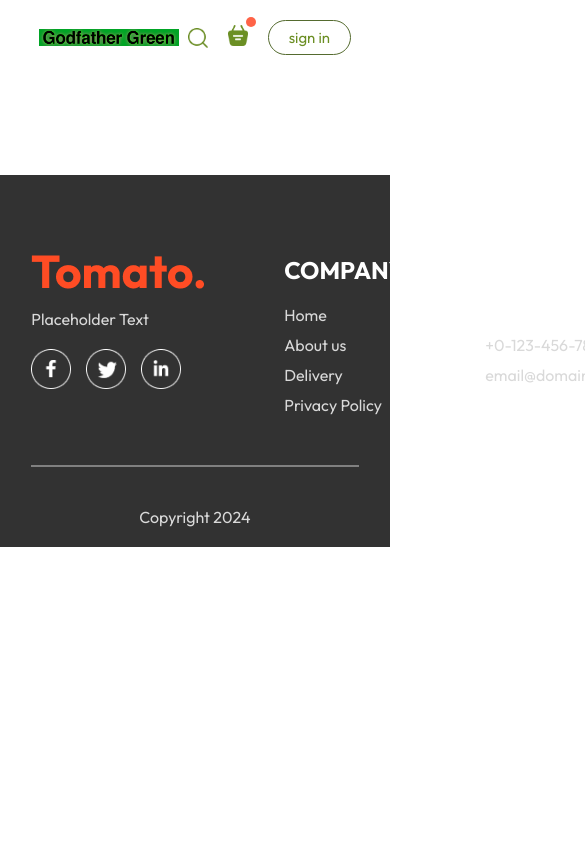
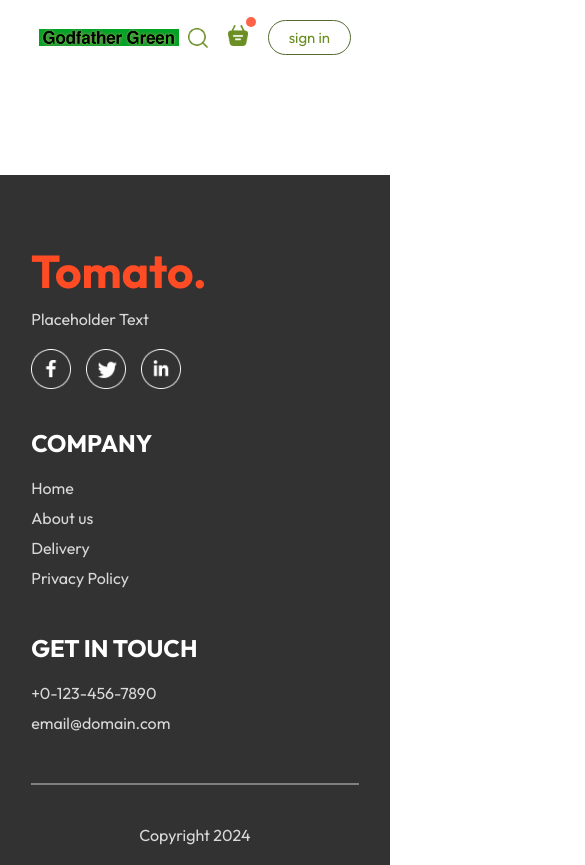
Before and after one commit to scullye127/Godfather-Green-2.0, a React (Vite) app in the folder site/frontend/: page /order in a window 390 px wide. Shown: the top 865 px of the page, 585 px wide, since content can reach past the window. Before the commit the page ends 844 px from the top, so only its background shows below. Built offline with nearby package versions, Linux system fonts and the light colour scheme.

Commit message:
"Page resizes with screen size"

```diff
--- a/site/frontend/src/components/ExploreMenu/ExploreMenu.css
+++ b/site/frontend/src/components/ExploreMenu/ExploreMenu.css
@@ -47,3 +47,10 @@
     border: 4px solid darkolivegreen;
     padding: 2px;
 }
+
+@media (max-width:1050px) {
+    .explore-menu-text{
+        max-width: 100%;
+        font-size: 14px;
+    }
+}
--- a/site/frontend/src/components/Footer/Footer.css
+++ b/site/frontend/src/components/Footer/Footer.css
@@ -41,3 +41,14 @@
     background-color: grey;
     border: none;
 }
+
+@media (max-width: 750px) {
+    .footer-content {
+        display: flex;
+        flex-direction: column;
+        gap: 35px;
+    }
+    .footer-copyright {
+        text-align: center;
+    }
+}
--- a/site/frontend/src/components/Navbar/Navbar.jsx
+++ b/site/frontend/src/components/Navbar/Navbar.jsx
@@ -12,8 +12,8 @@ const Navbar = () => {
             <ul className="navbar-menu">
                 <li onClick={()=>setMenu("home")} className={menu==="home"?"active":""}>home</li>
                 <li onClick={()=>setMenu("menu")} className={menu==="menu"?"active":""}>menu</li>
-                <li onClick={()=>setMenu("mobile")} className={menu==="mobile"?"active":""}>mobile</li>
-                <li onClick={()=>setMenu("contact")} className={menu==="contact"?"active":""}>contact</li>
+                <li onClick={()=>setMenu("mobile")} className={menu==="mobile"?"active":""}>download app</li>
+                <li onClick={()=>setMenu("contact")} className={menu==="contact"?"active":""}>contact us</li>
             </ul>
             <div className="navbar-right">
                 <img src={assets.search_icon} alt="" />
```
